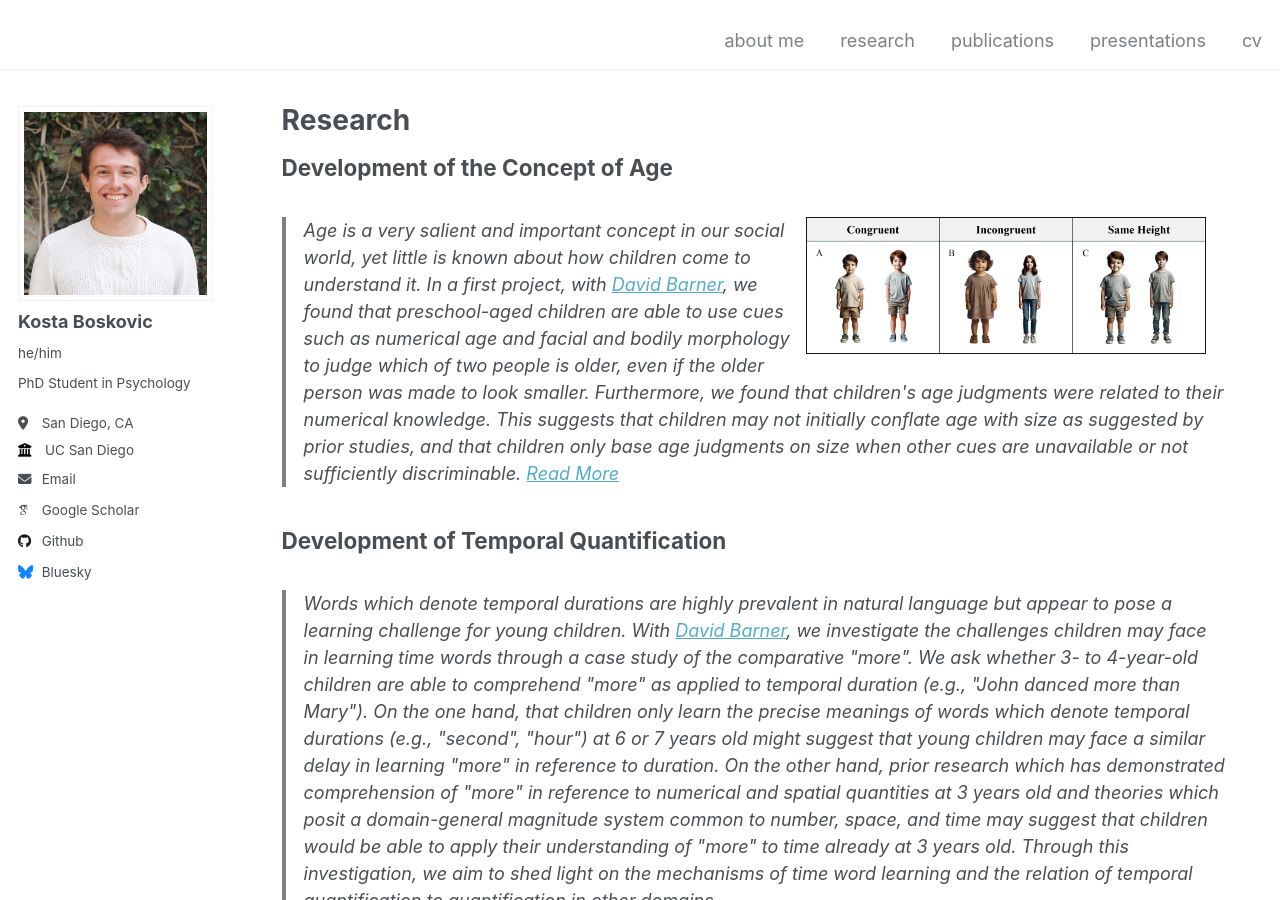
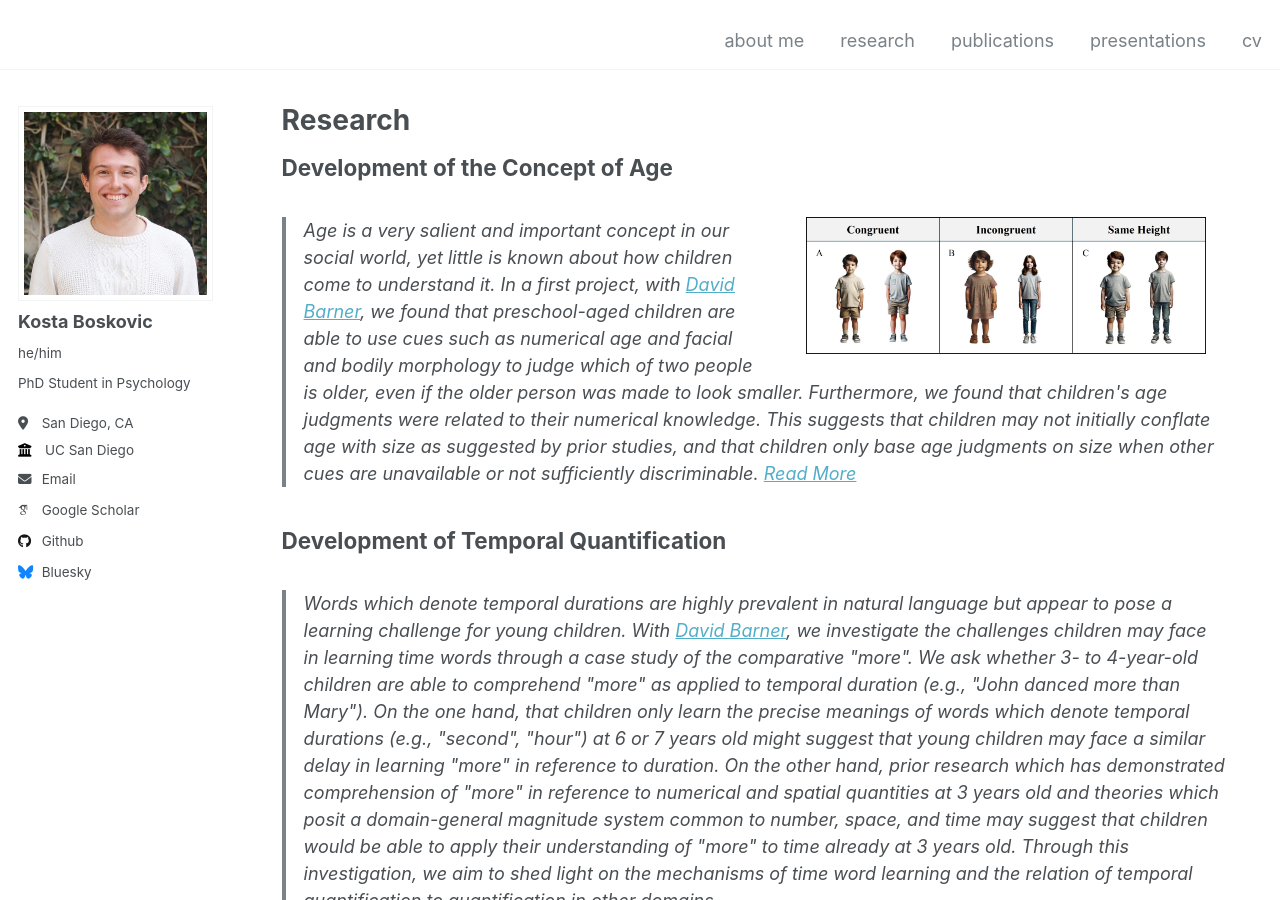
Before and after one commit to kostaboskovic/kostaboskovic.github.io, a Jekyll site: the page built from _pages/research.md, in a window 1280 px wide and 900 px high. Built offline with Jekyll 4.4.1, drawn with Linux system fonts in a browser that asks for light colours; some web fonts are replaced.

Commit message:
figure margin

```diff
--- a/_pages/research.md
+++ b/_pages/research.md
@@ -7,7 +7,7 @@ author_profile: true
 <h2 style="margin: 20px 0px 10px;">Development of the Concept of Age</h2>
 
 > <div style="margin-bottom: 30px;">
-  <img src="../images/agefigure.jpg" alt="age figure" style="float: right; margin-right: 20px; width: 400px; height: auto;" />
+  <img src="../images/agefigure.jpg" alt="age figure" style="float: right; margin: 0 20px 0 40px; width: 400px; height: auto;" />
   Age is a very salient and important concept in our social world, yet little is known about how children come to understand it. In a first project, with <a href="https://psychology.ucsd.edu/people/profiles/dbarner.html" target="_blank">David Barner</a>, we found that preschool-aged children are able to use cues such as numerical age and facial and bodily morphology to judge which of two people is older, even if the older person was made to look smaller. Furthermore, we found that children's age judgments were related to their numerical knowledge. This suggests that children may not initially conflate age with size as suggested by prior studies, and that children only base age judgments on size when other cues are unavailable or not sufficiently discriminable.
   <a href="javascript:void(0);" id="readMoreLink1" onclick="toggleText('moreText1')">Read More</a>
   <div class="more-text" id="moreText1" style="display: none;">
```
